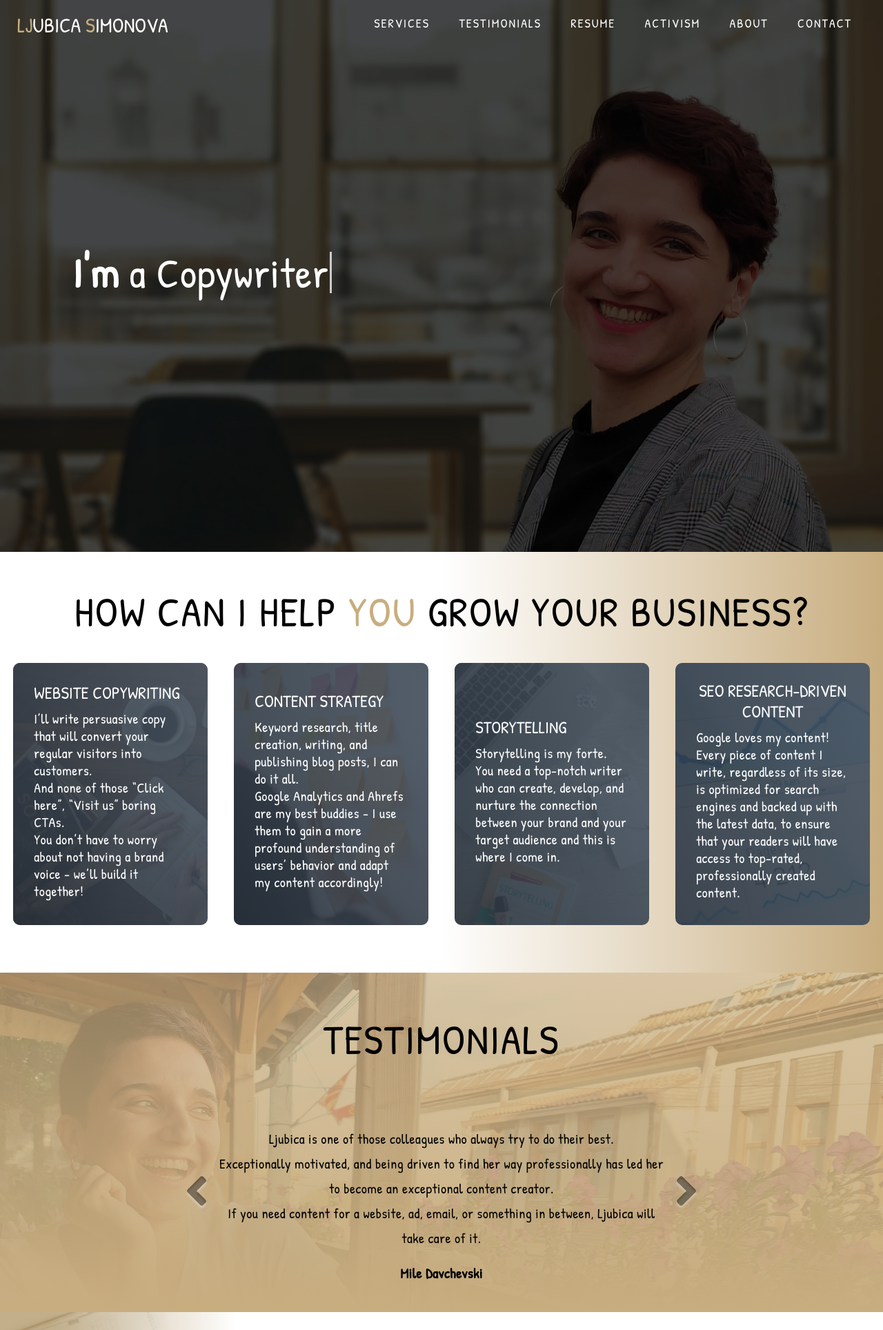
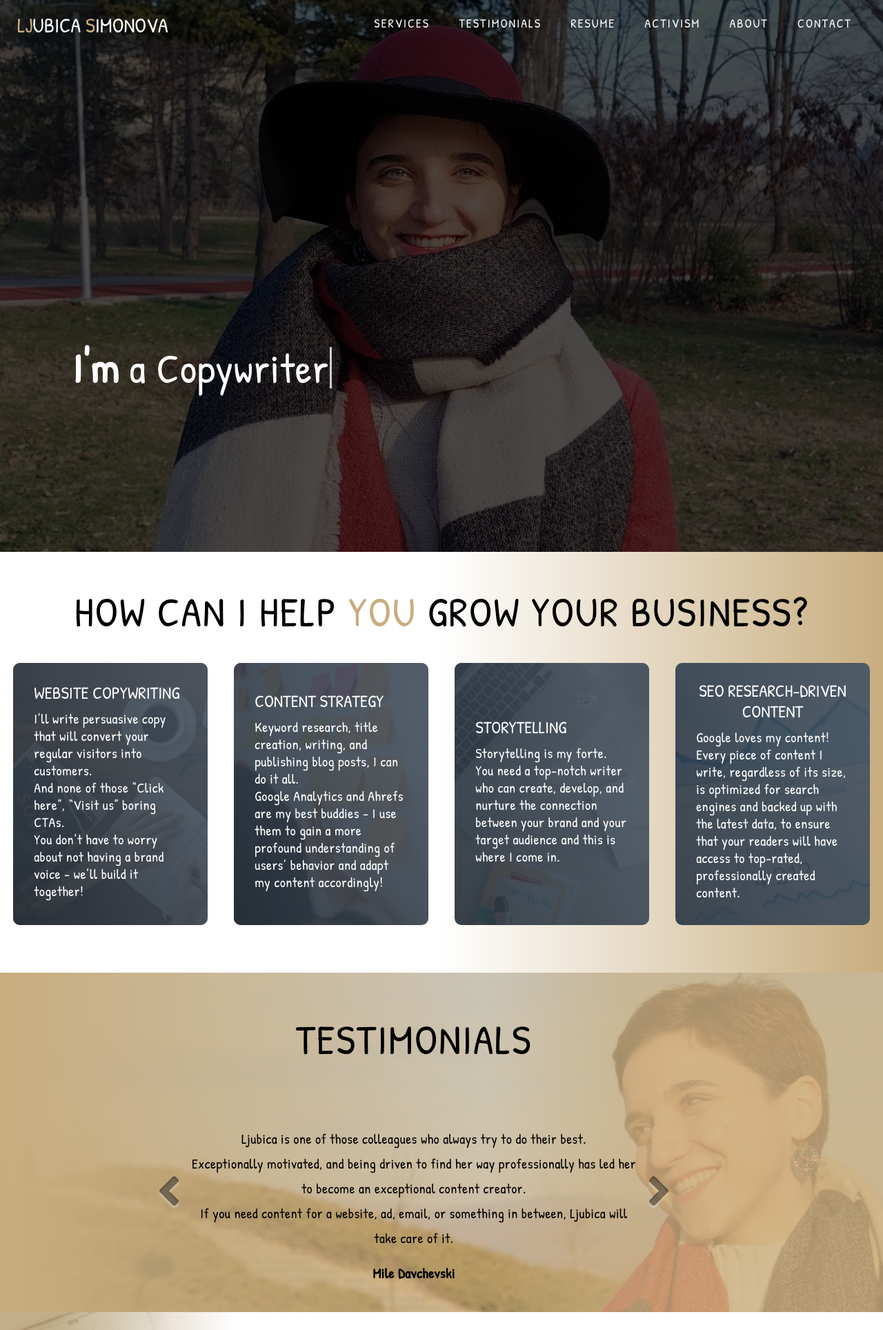
Before and after one commit to rahilka/personal-website, a PHP site: page / in a window 1280 px wide. Shown: the top 1928 px of the page at 69% size. Run offline with PHP 8.4, Linux system fonts and the light colour scheme; some libraries are stand-ins or nearby versions.

Commit message:
update images

```diff
--- a/app.js
+++ b/app.js
@@ -27,7 +27,7 @@ menu_item.forEach((item) => {
 const typedTextSpan = document.querySelector(".typed-text");
 const cursorSpan = document.querySelector(".cursor");
 
-const textArray = ["a Copywriter", "an SEO Content Specialist", "Sopranos' #1 fan"];
+const textArray = ["a Copywriter", "an SEO Content Specialist"];
 const typingDelay = 200;
 const erasingDelay = 100;
 const newTextDelay = 2000; // Delay between current and next text
--- a/style.css
+++ b/style.css
@@ -207,7 +207,8 @@ p {
 #hero {
 	background-image: url(./img/bigger-down.jpg);
 	background-size: cover;
-	background-position: center;
+	/* background-position: center; */
+	background-position: 0px -75px;
 	position: relative;
 	z-index: 1;
 }
@@ -287,6 +288,7 @@ p {
 	overflow: hidden;
 	color: white;
 	line-height: 1 !important;
+	margin-top: 25%;
   }
   .hero-container p span.typed-text {
 	font-weight: normal;
@@ -323,8 +325,10 @@ p {
 }
 
 #reviews {
-	background: linear-gradient(rgba(200,173,127,0.7),rgba(200,173,127,1)), url('./img/dada.jpg');
+	background: linear-gradient(90deg, rgba(200,173,127,1) 0%, rgba(200,173,127,0.5525560566023284) 55%, rgba(200,173,127,0.8186624991793592) 71%), url('./img/dada.jpg');
+	/* background: rgb(200,173,127); */
 	background-size: cover;
+	background-position: 50% 5%;
 }
 
 #services .services {
@@ -634,9 +638,9 @@ p {
 	flex-direction: column;
 	max-width: 1200px;
 	margin: 0 auto;
-	/* padding: 100px 0; */
 	min-height: 0 !important;
     padding-top: 60px;
+	margin-right: 50%;
 }
 .reviews-container {
 	display: flex;
@@ -805,6 +809,8 @@ p {
 #about .col-left {
 	width: 250px;
 	height: 360px;
+	display: flex;
+    align-items: center;
 }
 #about .col-right {
 	width: 100%;
```
Also changed, not shown: img/bigger-down-original.jpg (added), img/bigger-down.jpg, img/dada-original.jpg (added), img/dada.jpg, img/img-2.png.
